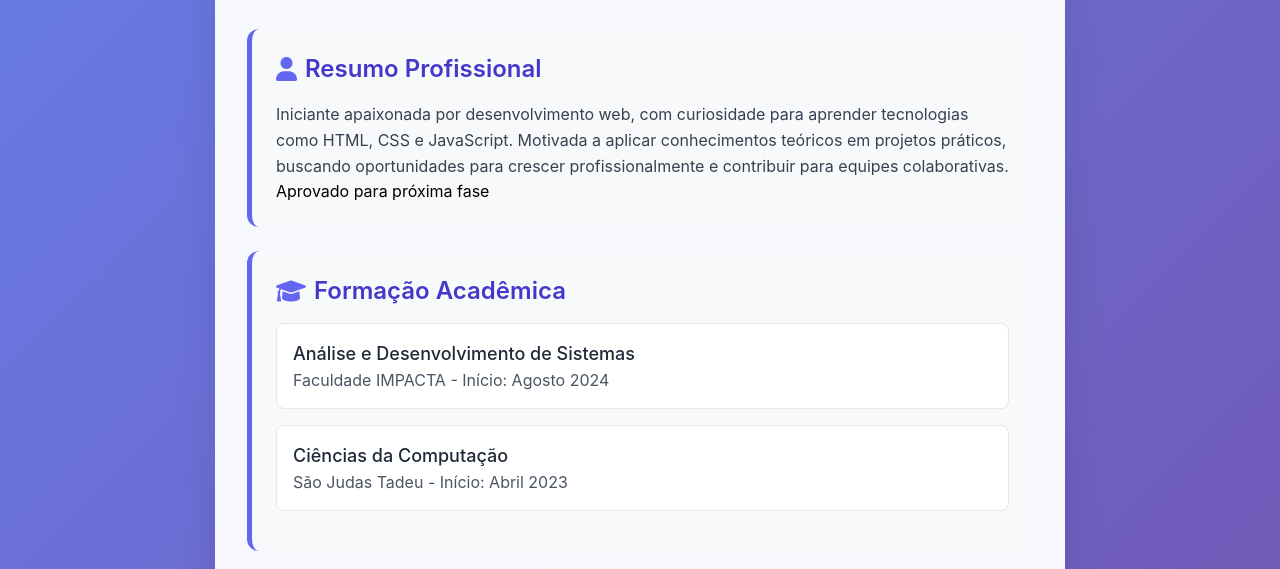
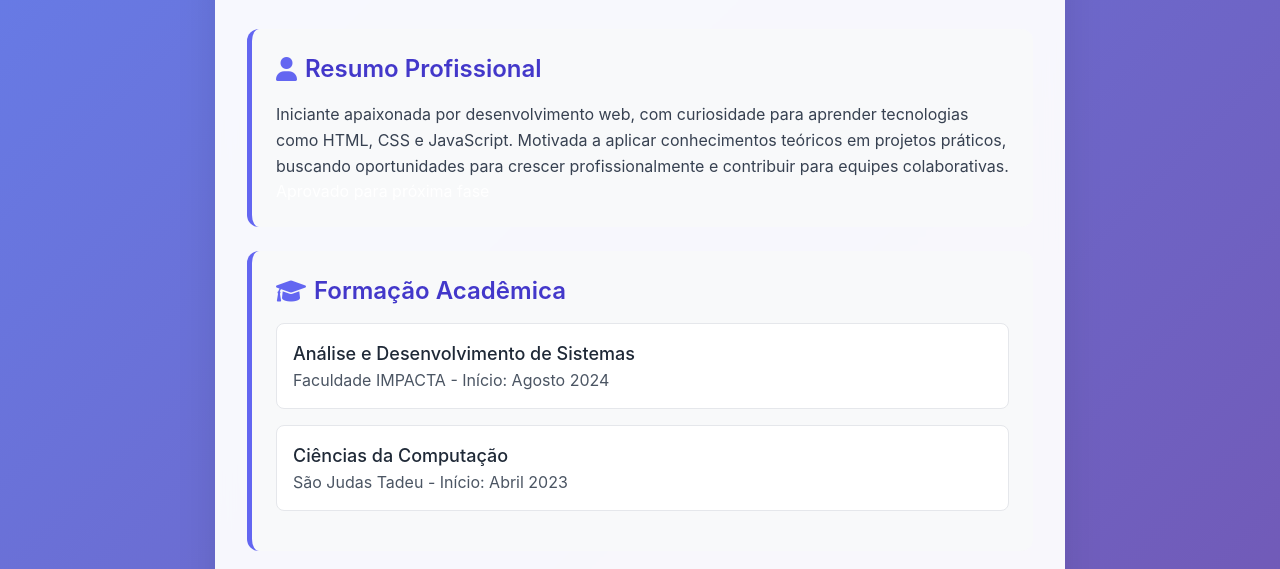
Before and after one commit to TamaraMaria31/Curriculo, a plain HTML site: page index.html in a window 1280 px wide. Shown: the part 231-800 px from the top of the page. Drawn offline with nearby package versions, Linux system fonts and the light colour scheme.

Commit message:
Update index.html

```diff
--- a/index.html
+++ b/index.html
@@ -59,6 +59,8 @@
         color: #4f46e5; /* Indigo-600 */
         text-decoration: underline;
       }
+
+        .txtaprovado{color: #FFFFFF;}
       @media (max-width: 768px) {
         .resume {
           margin: 1rem;
```
